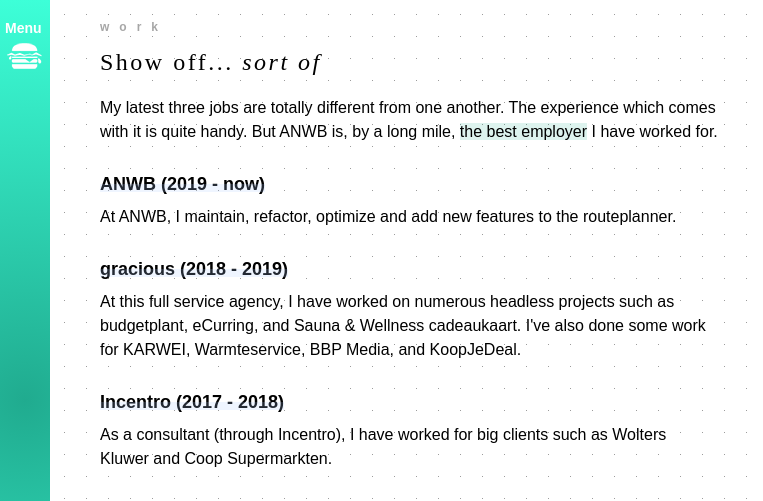
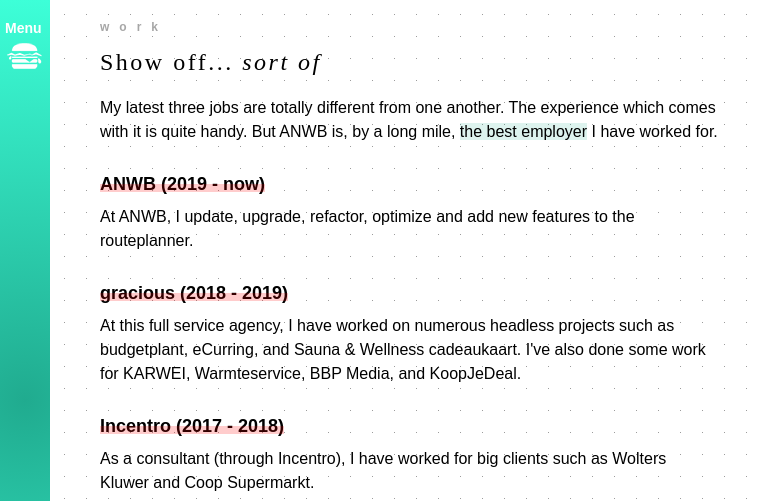
Before and after one commit to bhvssain/personal-website-v123, a plain HTML site: page work.html in a window 1280 px wide. Shown: the top 501 px of the page, 0-763 px from the left. Drawn offline with nearby package versions, Linux system fonts and the light colour scheme.

Commit message:
fix some things ugh dfgdfg

```diff
--- a/css/main.css
+++ b/css/main.css
@@ -447,7 +447,7 @@
 }
 
 /* ==================
-    PROJECTS
+    SUBSECTION
 =================== */
 .subsection {
     margin: 0 0 20px;
@@ -473,7 +473,7 @@
     bottom: 3px;
     height: 8px;
     width: 100%;
-    background-color: rgb(174 204 255 / 20%);
+    background-color: rgb(255 0 0 / 20%);
 }
 
 /* ==================
--- a/work.html
+++ b/work.html
@@ -112,7 +112,7 @@
 
                     <div class="subsection">
                         <h2>ANWB (2019 - now)</h2>
-                        <p>At ANWB, I maintain, refactor, optimize and add new features to the routeplanner.</p>
+                        <p>At ANWB, I update, upgrade, refactor, optimize and add new features to the routeplanner.</p>
 
                         <h2>gracious (2018 - 2019)</h2>
                         <p>
@@ -120,7 +120,7 @@
                         </p>
 
                         <h2>Incentro (2017 - 2018)</h2>
-                        <p>As a consultant (through Incentro), I have worked for big clients such as Wolters Kluwer and Coop Supermarkten.</p>
+                        <p>As a consultant (through Incentro), I have worked for big clients such as Wolters Kluwer and Coop Supermarkt.</p>
                     </div>
 
                     <p>
```
